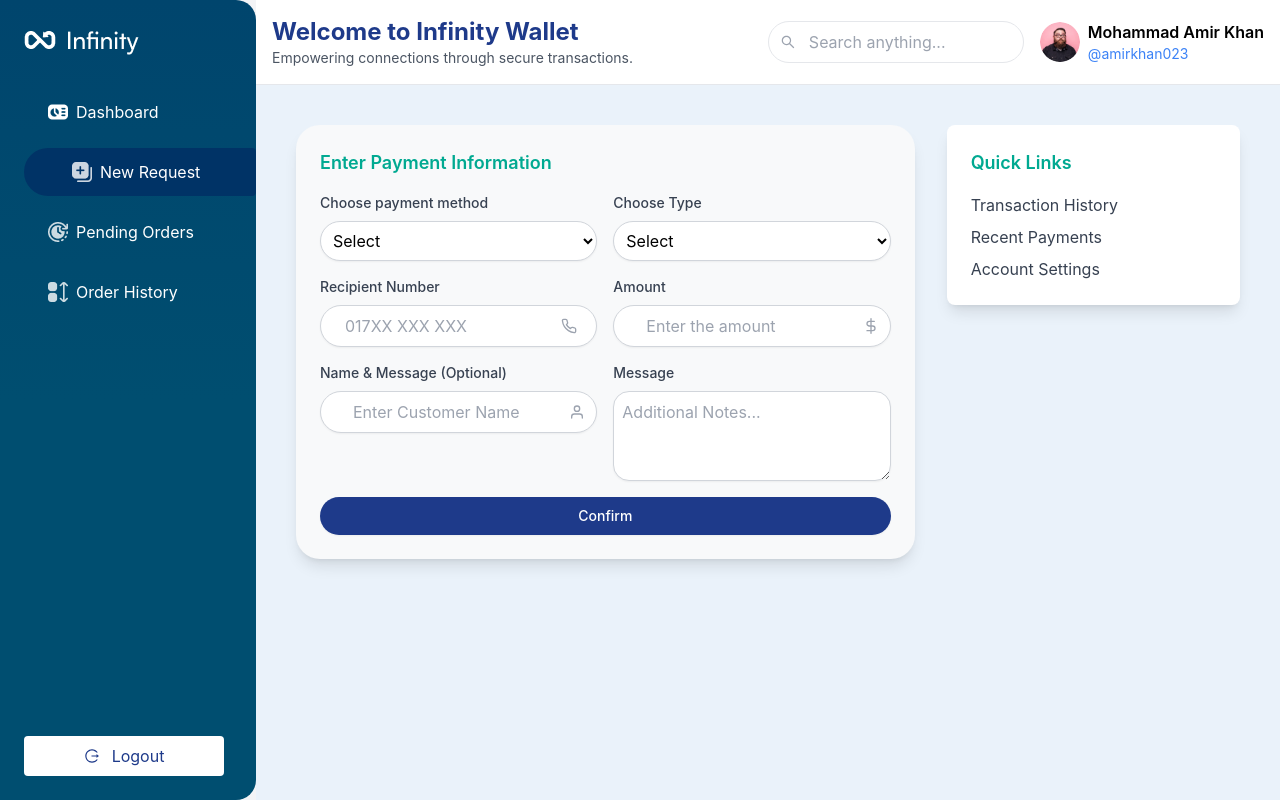
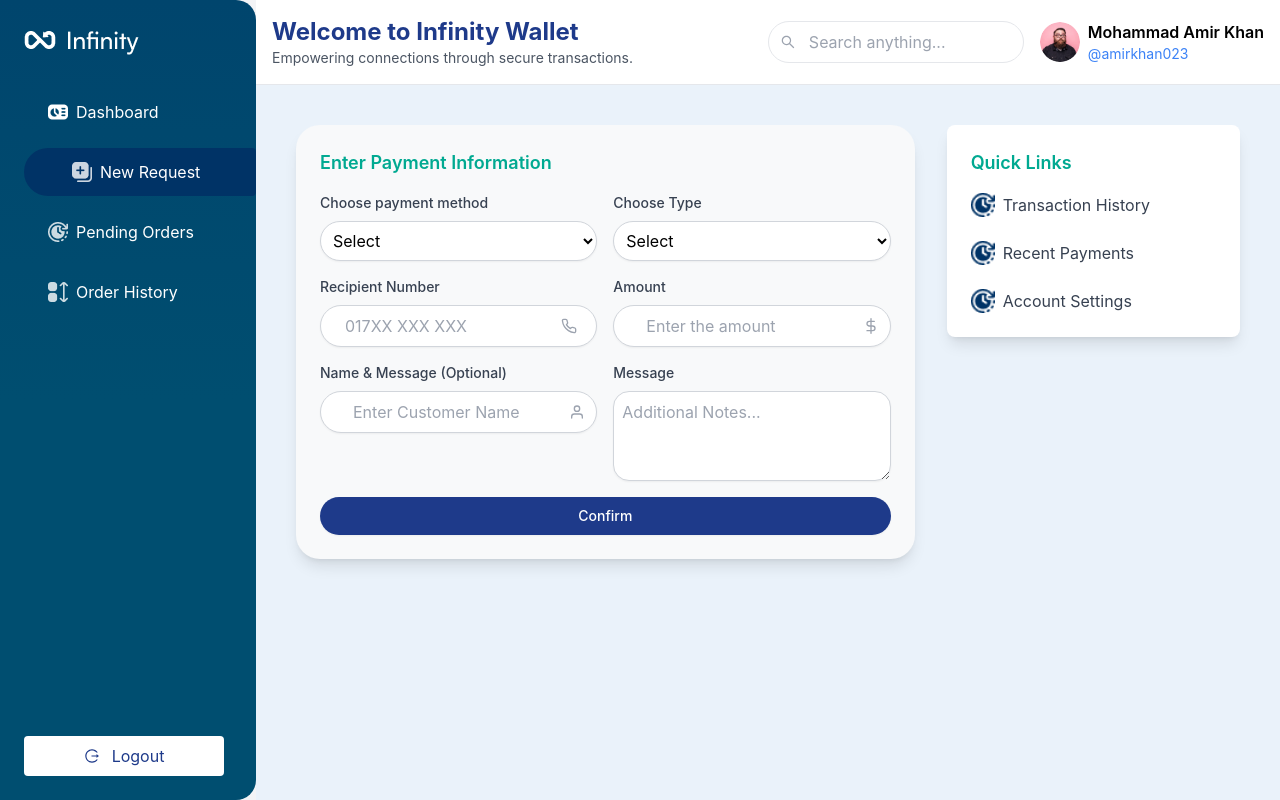
Before and after one commit to iamraselmolla/infinity-walltet, a React (Create React App) app: page /dashboard/new-request in a window 1280 px wide. Built offline with nearby package versions, Linux system fonts and the light colour scheme.

Commit message:
fixed the quick links

```diff
--- a/src/component/pages/dashboard/new-request/NewRequest.js
+++ b/src/component/pages/dashboard/new-request/NewRequest.js
@@ -3,6 +3,7 @@ import { useFormik } from 'formik';
 import * as Yup from 'yup';
 import { FiDollarSign, FiUser, FiPhone } from 'react-icons/fi';
 import PaymentModal from '../../../shared/PaymentConfirmationModal';
+import { Link } from 'react-router-dom';
 
 const PaymentRequestForm = () => {
     const [isModalOpen, setIsModalOpen] = useState(false);
@@ -179,10 +180,25 @@ const PaymentRequestForm = () => {
                 <div className="w-full">
                     <div className="bg-white rounded-lg shadow-lg p-6">
                         <h2 className="text-lg font-semibold text-theme-color mb-4">Quick Links</h2>
-                        <ul className="space-y-2">
-                            <li><a href="#" className="text-gray-700 hover:text-teal-500">Transaction History</a></li>
-                            <li><a href="#" className="text-gray-700 hover:text-teal-500">Recent Payments</a></li>
-                            <li><a href="#" className="text-gray-700 hover:text-teal-500">Account Settings</a></li>
+                        <ul className="space-y-6">
+                            <li className="flex items-center">
+                                <img src="/images/icon.png" alt="Transaction History" className="mr-2 w-6 h-6" /> {/* Transaction history icon */}
+                                <Link to="/transaction-history" className="text-gray-700 hover:text-teal-500">
+                                    Transaction History
+                                </Link>
+                            </li>
+                            <li className="flex items-center">
+                                <img src="/images/icon.png" alt="Recent Payments" className="mr-2 w-6 h-6" /> {/* Recent payments icon */}
+                                <Link to="/recent-payments" className="text-gray-700 hover:text-teal-500">
+                                    Recent Payments
+                                </Link>
+                            </li>
+                            <li className="flex items-center">
+                                <img src="/images/icon.png" alt="Account Settings" className="mr-2 w-6 h-6" /> {/* Account settings icon */}
+                                <Link to="/account-settings" className="text-gray-700 hover:text-teal-500">
+                                    Account Settings
+                                </Link>
+                            </li>
                         </ul>
                     </div>
                 </div>
```
